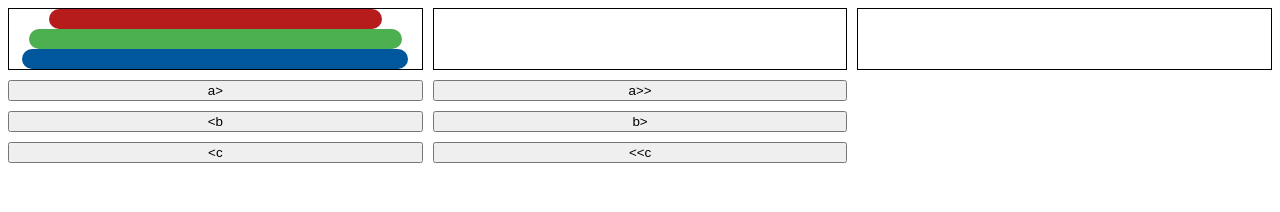
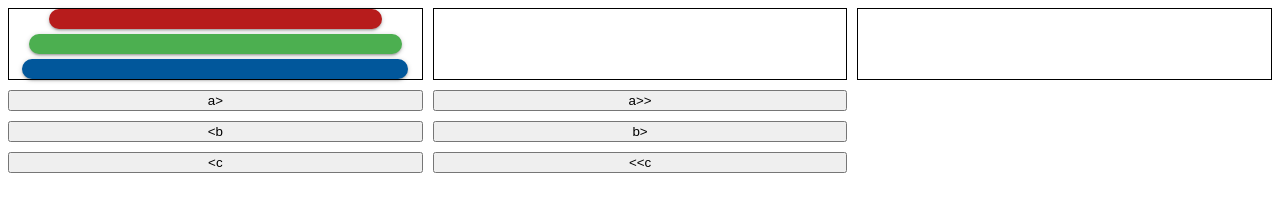
Before and after one commit to paiva-thiago/hanoy, a plain HTML site: page index.html in a window 1280 px wide. Drawn offline with Linux system fonts and the light colour scheme.

Commit message:
Inserting effects

```diff
--- a/hanoi.css
+++ b/hanoi.css
@@ -18,5 +18,11 @@
 }
 .block{
   border-radius: 20px;
-  height: 20px
+  height: 20px;
+  box-shadow: 0 2px 2px 0 rgba(0,0,0,0.14), 0 3px 1px -2px rgba(0,0,0,0.12), 0 1px 5px 0 rgba(0,0,0,0.2);
+  margin-bottom: 5px;
 }
+
+.block:last-child{
+  margin-bottom: 0px;
+}
```
